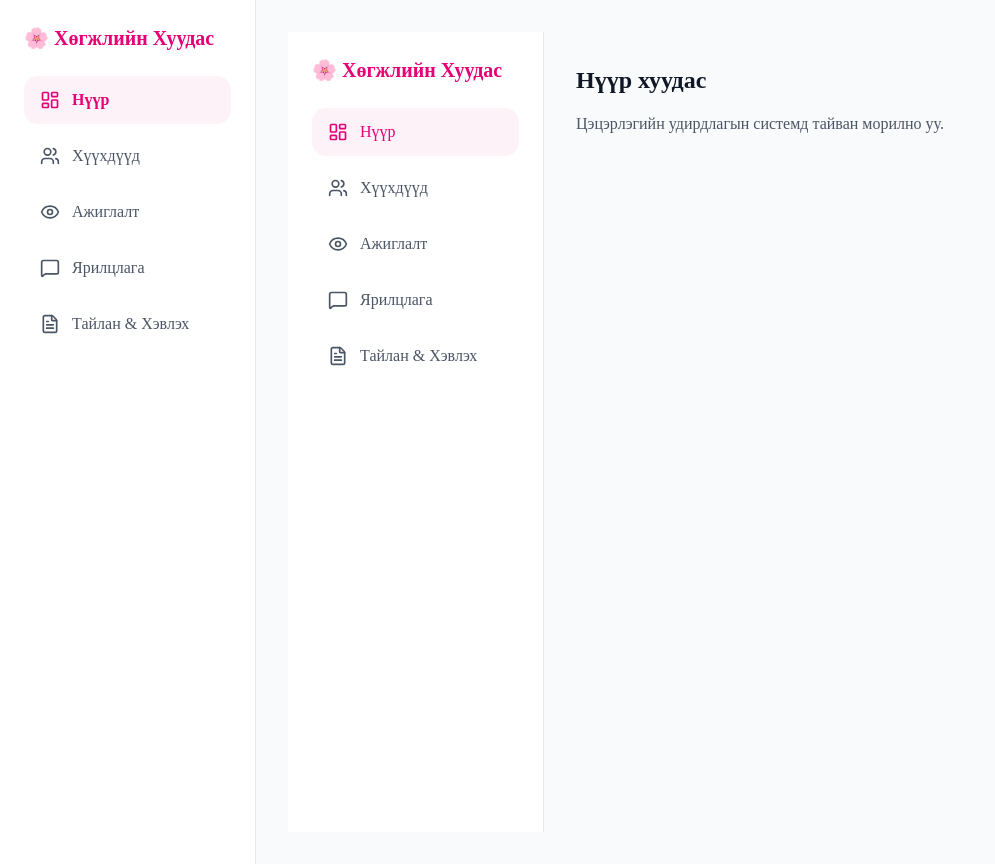
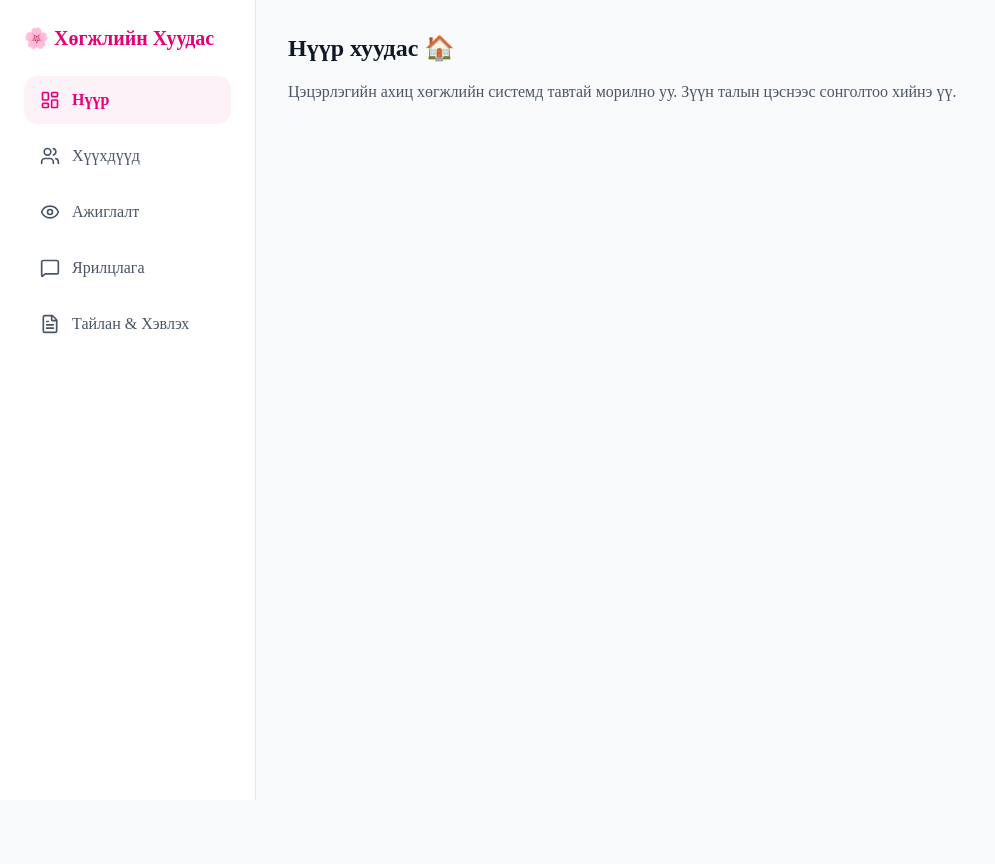
Before and after one commit to munkhtuya9508-cell/kindergarten-app, a Next.js app: page / in a window 1280 px wide. Shown: the whole page, without its empty margins (0-995 px from the left). After the commit the page ends 800 px from the top, so only its background shows below. Built offline with nearby package versions, Linux system fonts and the light colour scheme.

Commit message:
Fix global layout and sidebar routing

```diff
--- a/app/layout.tsx
+++ b/app/layout.tsx
@@ -15,10 +15,7 @@ export default function RootLayout({
   return (
     <html lang="mn">
       <body className="flex bg-gray-50 min-h-screen">
-        {/* Хажуугийн цэс */}
         <Sidebar />
-
-        {/* Хуудасны үндсэн контент */}
         <main className="flex-1 p-8">{children}</main>
       </body>
     </html>
--- a/app/page.tsx
+++ b/app/page.tsx
@@ -1,65 +1,10 @@
-"use client";
-
-import Link from "next/link";
-import { LayoutDashboard, Users, Eye, MessageSquare, FileText } from "lucide-react";
-
 export default function HomePage() {
   return (
-    <div className="flex min-h-screen bg-gray-50">
-      {/* Хажуугийн Цэс (Sidebar) */}
-      <aside className="w-64 bg-white border-r border-gray-200 p-6 flex flex-col gap-6">
-        <h1 className="text-xl font-bold text-pink-600 flex items-center gap-2">
-          🌸 Хөгжлийн Хуудас
-        </h1>
-
-        <nav className="flex flex-col gap-2">
-          <Link
-            href="/"
-            className="flex items-center gap-3 px-4 py-3 text-pink-600 bg-pink-50 rounded-xl font-medium"
-          >
-            <LayoutDashboard size={20} />
-            <span>Нүүр</span>
-          </Link>
-
-          <Link
-            href="/children"
-            className="flex items-center gap-3 px-4 py-3 text-gray-600 hover:bg-pink-50 hover:text-pink-600 rounded-xl transition"
-          >
-            <Users size={20} />
-            <span>Хүүхдүүд</span>
-          </Link>
-
-          <Link
-            href="/observations"
-            className="flex items-center gap-3 px-4 py-3 text-gray-600 hover:bg-pink-50 hover:text-pink-600 rounded-xl transition"
-          >
-            <Eye size={20} />
-            <span>Ажиглалт</span>
-          </Link>
-
-          <Link
-            href="/interviews"
-            className="flex items-center gap-3 px-4 py-3 text-gray-600 hover:bg-pink-50 hover:text-pink-600 rounded-xl transition"
-          >
-            <MessageSquare size={20} />
-            <span>Ярилцлага</span>
-          </Link>
-
-          <Link
-            href="/reports"
-            className="flex items-center gap-3 px-4 py-3 text-gray-600 hover:bg-pink-50 hover:text-pink-600 rounded-xl transition"
-          >
-            <FileText size={20} />
-            <span>Тайлан & Хэвлэх</span>
-          </Link>
-        </nav>
-      </aside>
-
-      {/* Үндсэн Нүүр хуудасны контент */}
-      <main className="flex-1 p-8">
-        <h1 className="text-2xl font-bold text-gray-900 mb-4">Нүүр хуудас</h1>
-        <p className="text-gray-600">Цэцэрлэгийн удирдлагын системд тайван морилно уу.</p>
-      </main>
+    <div>
+      <h1 className="text-2xl font-bold text-gray-900 mb-4">Нүүр хуудас 🏠</h1>
+      <p className="text-gray-600">
+        Цэцэрлэгийн ахиц хөгжлийн системд тавтай морилно уу. Зүүн талын цэснээс сонголтоо хийнэ үү.
+      </p>
     </div>
   );
 }
```
